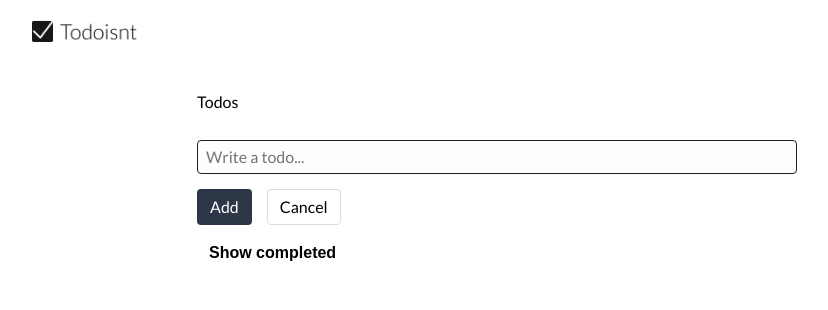
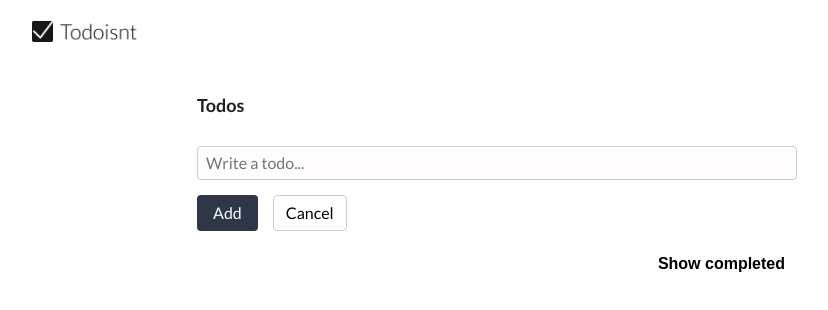
Before and after one commit to drihu/todo, a React (Create React App) app: page / in a window 1280 px wide. Both pictures are taken after a click on the button "Add Task". Shown: the top 310 px of the page, without its empty margins (143-971 px from the left). Built offline with nearby package versions, Linux system fonts and the light colour scheme.

Commit message:
feat: user can add a task

```diff
--- a/src/App.css
+++ b/src/App.css
@@ -25,9 +25,17 @@ html {
 }
 .main__title {
   margin-bottom: 30px;
+  color: #1F2124;
+  font-size: 18px;
+  font-weight: 700;
+  line-height: 22px;
 }
 .main__section {
-  margin-bottom: 15px;
+  margin-bottom: 20px;
+}
+.show-completed-button-container {
+  display: flex;
+  flex-direction: row-reverse;
 }
 /* AddTaskButton */
 .add-task-button {
@@ -45,14 +53,14 @@ html {
   margin-bottom: 15px;
   padding: 4px 8px;
   background: #fffdfd;
-  border: 1px solid #1A202C;
+  border: 1px solid #cccccc;
   border-radius: 4px;
   font-family: "Lato";
   font-size: 16px;
   line-height: 24px;
 }
 .create-form__add-button {
-  padding: 5px 12px;
+  padding: 5px 15px;
   margin-right: 15px;
   background: #2d3748;
   border: 1px solid transparent;
@@ -66,14 +74,29 @@ html {
   padding: 5px 12px;
   margin-right: 15px;
   background: #ffffff;
-  border: 1px solid #dddddd;
+  border: 1px solid #cccccc;
   border-radius: 4px;
   color: #000000;
   font-family: "Lato";
   font-size: 16px;
   line-height: 24px;
 }
-
+/* Task */
+.task {
+  display: flex;
+  align-items: center;
+  padding: 15px;
+  border-bottom: 1px solid #aaaaaa;
+  color: #2D3748;
+  font-size: 17px;
+  line-height: 24px;
+}
+.task__checkbox {
+  width: 20px;
+  height: 20px;
+  margin-right: 12px;
+}
+/* styles*/
 .show-completed-button {
   padding: 4px 12px;
   background: #ffffff;
--- a/src/App.js
+++ b/src/App.js
@@ -1,6 +1,7 @@
 import React, { useState } from "react";
 import logo from "./images/todoisnt-logo.png";
 import plus from "./images/icons/plus.svg";
+import checkbox from "./images/icons/checkbox.svg";
 import "./index.css";
 import "./App.css";
 
@@ -14,11 +15,13 @@ function AddTaskButton({ onClick }) {
 
 function CreateForm({ onSubmit, onCancel, placeholder }) {
   return (
-    <form className="create-form" onSubmit={onSubmit}>
+    <form className="create-form" onSubmit={onSubmit} noValidate>
       <input
         className="create-form__input"
         type="text"
+        name="input"
         placeholder={placeholder}
+        autoComplete="off"
       />
       <button type="submit" className="create-form__add-button">
         Add
@@ -30,12 +33,28 @@ function CreateForm({ onSubmit, onCancel, placeholder }) {
   );
 }
 
+function Task({ task }) {
+  return (
+    <article className="task">
+      <img src={checkbox} className="task__checkbox" alt="task-radio" />
+      {task}
+    </article>
+  );
+}
+
 function App() {
   const [isCreateFormActive, setIsCreateFormActive] = useState(false);
+  const [tasks, setTasks] = useState([]);
 
   const submitCreateForm = (event) => {
     event.preventDefault();
-    console.log('submit create form');
+    const taskname = event.target.input.value;
+    if (taskname.length < 3) {
+      alert("The task should be at least 3 characters long");
+      return;
+    }
+    setTasks([...tasks, taskname]);
+    event.target.input.value = "";
   };
 
   return (
@@ -43,8 +62,16 @@ function App() {
       <header className="header">
         <img src={logo} className="header__logo" alt="todoisnt-logo" />
       </header>
+
       <main className="main">
         <h1 className="main__title">Todos</h1>
+
+        <section className="main__section">
+          {tasks
+            ? tasks.map((task, index) => <Task task={task} key={index} />)
+            : null}
+        </section>
+
         <section className="main__section">
           {!isCreateFormActive ? (
             <AddTaskButton onClick={() => setIsCreateFormActive(true)} />
@@ -56,7 +83,8 @@ function App() {
             />
           )}
         </section>
-        <section className="main__section">
+
+        <section className="main__section show-completed-button-container">
           <button className="show-completed-button">Show completed</button>
         </section>
       </main>
```
